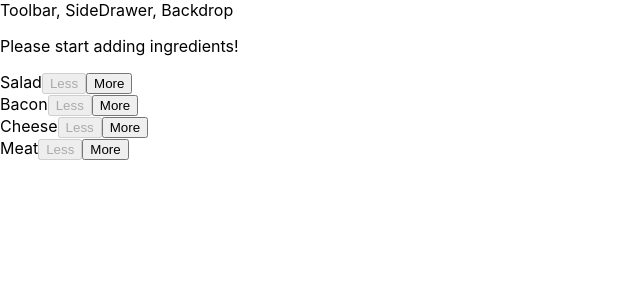
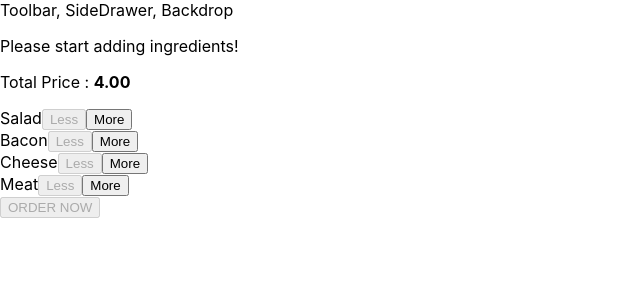
Before and after one commit to krishna21august/burgerApp, a React app: page / in a window 1280 px wide. Shown: the top 300 px of the page, without its empty margins (0-640 px from the left). Built offline with nearby package versions, Linux system fonts and the light colour scheme.

Commit message:
add order button along with disabled or enabled

```diff
--- a/src/components/Burger/BuildControls/BuildControls.js
+++ b/src/components/Burger/BuildControls/BuildControls.js
@@ -11,6 +11,7 @@ const controls = [
 
 const buildControls = (props) => (
     <div className={classes.BuildControls}>
+        <p>Total Price : <strong>{props.price.toFixed(2)}</strong></p>
         {controls.map(cntrl => (
             <BuildControl
                 key={cntrl.label}
@@ -20,6 +21,7 @@ const buildControls = (props) => (
                 disabled={props.disabled[cntrl.type]}
             />
         ))}
+        <button className={classes.OrderButton} disabled={!props.purchasable} >ORDER NOW</button>
     </div>
 );
 
--- a/src/containers/BurgerBuilder/BurgerBuilder.js
+++ b/src/containers/BurgerBuilder/BurgerBuilder.js
@@ -1,6 +1,4 @@
 import React, { Component } from 'react';
-
-import Aux from '../../hoc/Aux';
 import Burger from '../../components/Burger/Burger';
 import BuildControls from '../../components/Burger/BuildControls/BuildControls';
 
@@ -19,7 +17,8 @@ class BurgerBuilder extends Component {
             cheese: 0,
             meat: 0
         },
-        price: 4
+        price: 4,
+        purchasable: false
     }
 
     addIngredientHandler = (type) => {
@@ -31,13 +30,14 @@ class BurgerBuilder extends Component {
         const oldPrice = this.state.price;
         const updatedPrice = oldPrice + priceAddition;
 
-        this.setState({ price: updatedPrice, ingredients: newIngredient })
+        this.setState({ price: updatedPrice, ingredients: newIngredient });
+        this.updatepurchaseState(newIngredient);
+
 
     }
 
 
     removeIngredientHandler = (type) => {
-
         const oldCount = this.state.ingredients[type];
         if (oldCount <= 0) {
             return;
@@ -49,9 +49,13 @@ class BurgerBuilder extends Component {
         const oldPrice = this.state.price;
         const updatedPrice = oldPrice - priceAddition;
 
-        this.setState({ price: updatedPrice, ingredients: newIngredient })
+        this.setState({ price: updatedPrice, ingredients: newIngredient });
+        this.updatepurchaseState(newIngredient);
+    }
 
-
+    updatepurchaseState(ingredients) {
+        const totalSum = Object.keys(ingredients).map(igKey => { return ingredients[igKey] }).reduce((sum, el) => { return sum + el }, 0);
+        this.setState({ purchasable: totalSum > 0 });
     }
 
     render() {
@@ -69,6 +73,8 @@ class BurgerBuilder extends Component {
                     removed={this.removeIngredientHandler}
                     added={this.addIngredientHandler}
                     disabled={disabledInfo}
+                    price={this.state.price}
+                    purchasable={this.state.purchasable}
                 />
             </>
         );
```
